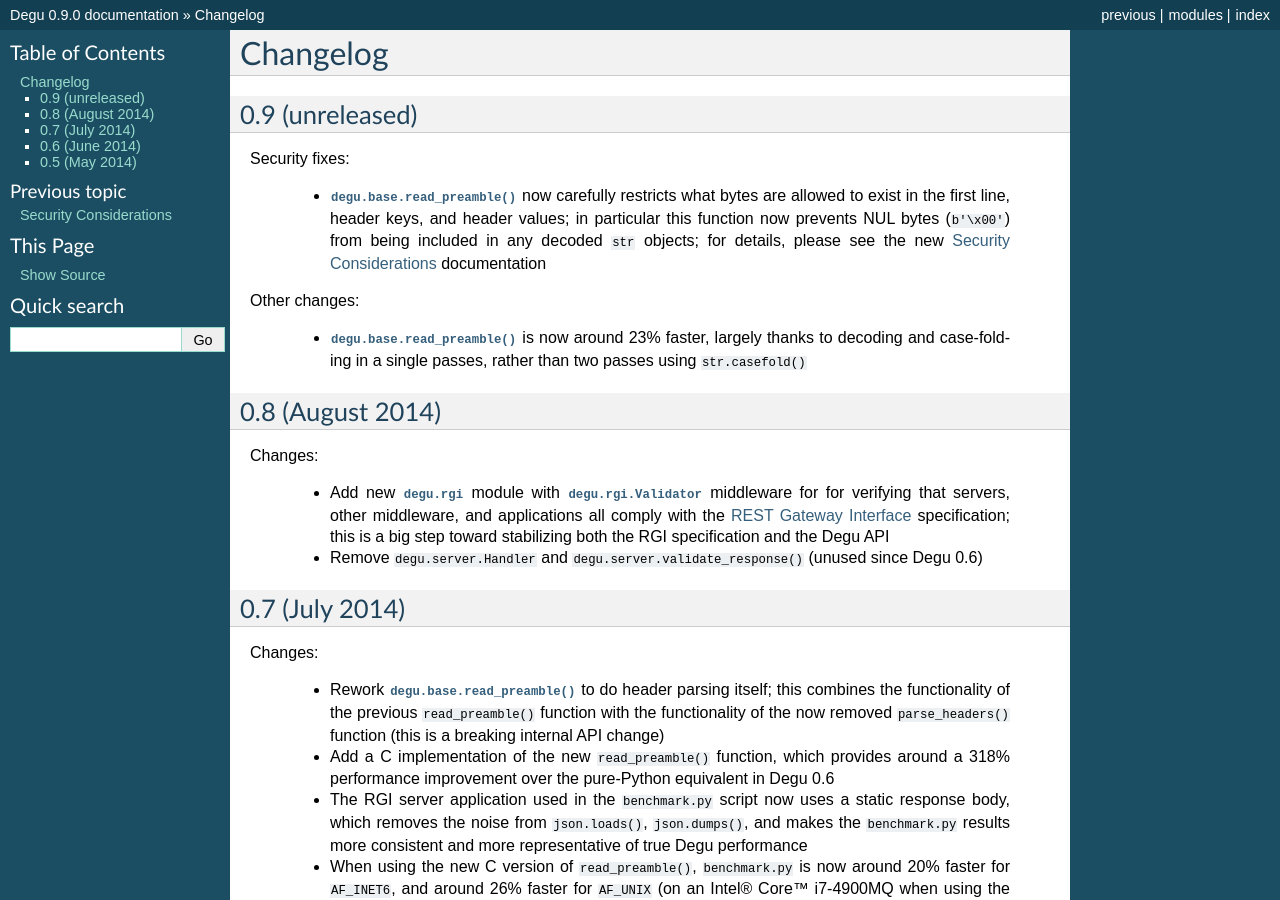
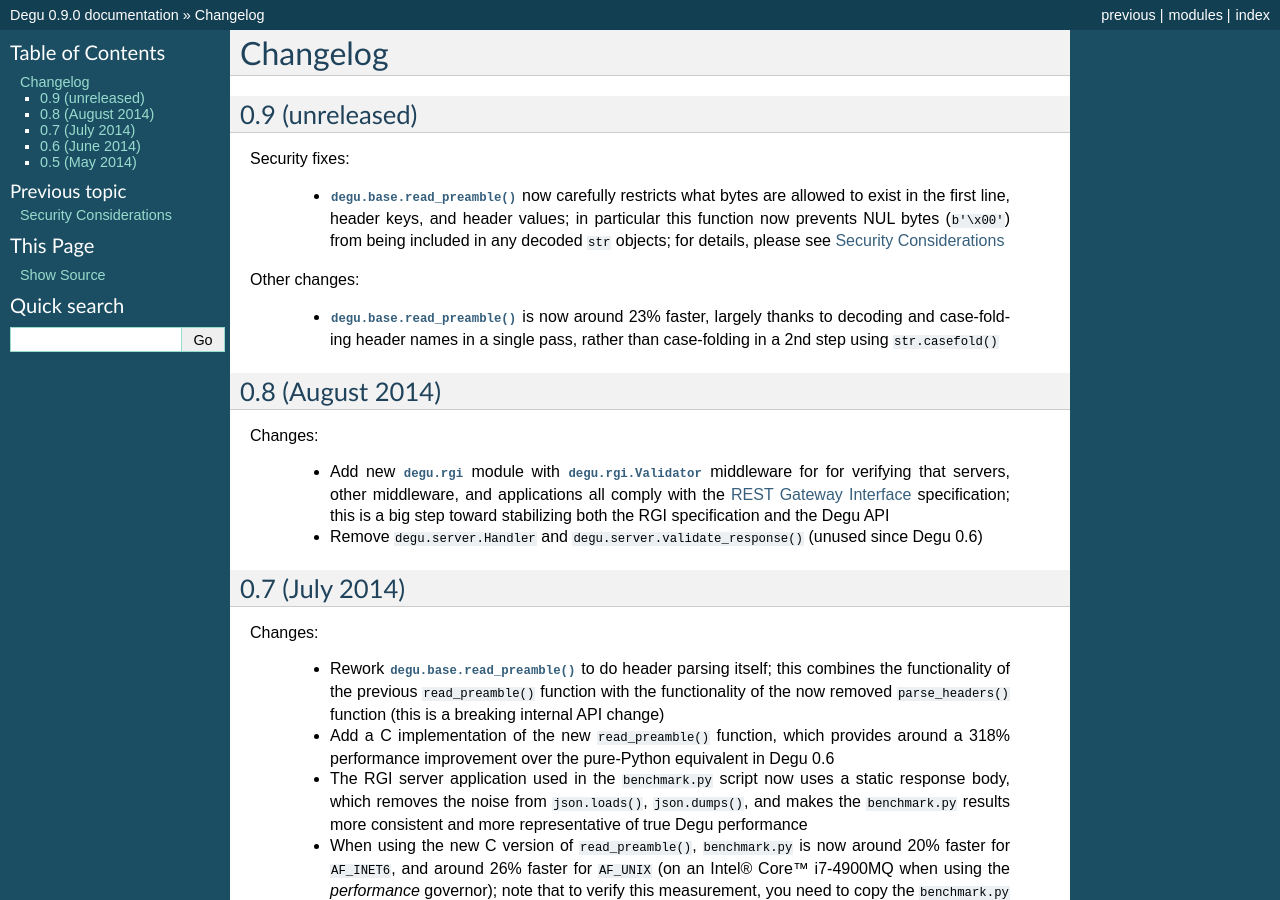
Before and after one commit to json420/degu, a Sphinx documentation site: the page built from doc/changelog.rst, in a window 1280 px wide and 900 px high. Built offline with Sphinx 7.4.7, drawn with Linux system fonts in a browser that asks for light colours.

Commit message:
changelog improvements

```diff
--- a/doc/changelog.rst
+++ b/doc/changelog.rst
@@ -10,14 +10,15 @@ Security fixes:
     * :func:`degu.base.read_preamble()` now carefully restricts what bytes are
       allowed to exist in the first line, header keys, and header values; in
       particular this function now prevents NUL bytes (``b'\x00'``) from being
-      included in any decoded ``str`` objects; for details, please see the new
-      :doc:`security` documentation
+      included in any decoded ``str`` objects; for details, please see
+      :doc:`security`
 
 Other changes:
 
     * :func:`degu.base.read_preamble()` is now around 23% faster, largely thanks
-      to decoding and case-folding in a single passes, rather than two passes
-      using ``str.casefold()``
+      to decoding and case-folding header names in a single pass, rather than
+      case-folding in a 2nd step using ``str.casefold()``
+
 
 
 0.8 (August 2014)
```
